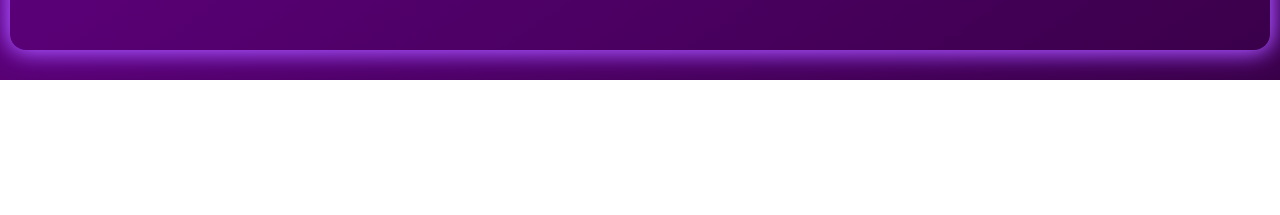
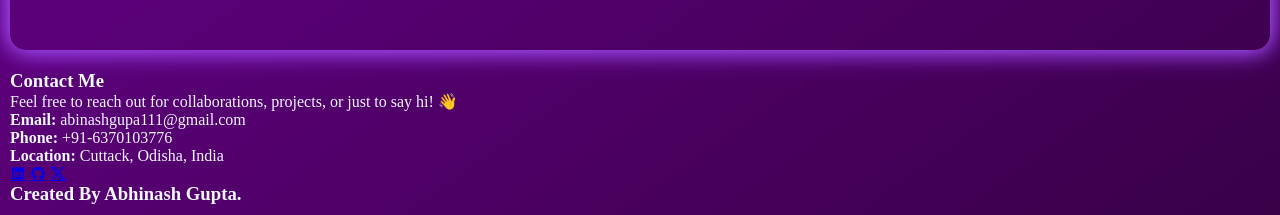
Before and after one commit to Abhinash01/Abhinash_Portfolio_Dark, a plain HTML site: page index.html in a window 1280 px wide. Shown: the part 2065-2280 px from the top of the page. Before the commit the page ends 2145 px from the top, so only its background shows below. Drawn offline with nearby package versions, Linux system fonts and the light colour scheme.

Commit message:
Contact Section Done

```diff
--- a/index.html
+++ b/index.html
@@ -16,7 +16,6 @@
             <h4>About</h4>
             <h4>Skills</h4>
             <h4>Projects</h4>
-            <h4>Education</h4>
             <h4>Contact</h4>
             <i class="ri-menu-3-line"></i>
         </nav>
@@ -25,7 +24,7 @@
         <div class="main">
             <div class="left">
                 <h3>Hi, I'm <span>Abhinash Gupta</span>.</h3>
-                <p>A Passionate Web Developer and a Learner. Crafting responsive websites with HTML, CSS, JavaScript.</p>
+                <p>A Passionate <strong>Web Developer</strong> and a <strong>Learner</strong>. Crafting responsive websites with <strong>HTML, CSS, JavaScript</strong>.</p>
                 <a href="Assets/Abhinash Gupta_Accc.pdf"><button>Get Resume</button></a>
             </div>
             <div class="right">
@@ -37,7 +36,7 @@
             <h3>About</h3>
             <div class="para">
             <p>
-                I am <strong>Abhinash Gupta</strong> a passionate and self-driven <strong>Web Developer</strong> with a background in Computer Application. I love building clean and responsive websties using <strong>HTML, CSS, JavaScript</strong>, and exploring more every day.
+                I am <strong>Abhinash Gupta</strong> a passionate and self-driven <strong>Web Developer</strong> with a background in Computer Application. I love building clean and responsive websties using <strong>HTML, CSS, JavaScript</strong> and exploring more every day.
             </p>
             <br>
             <p>
@@ -65,6 +64,25 @@
                 </div>
             </div>
           </section>
+          <!-- Contact Section -->
+          <section class="contact">
+            <h3>Contact Me</h3>
+            <p>Feel free to reach out for collaborations, projects, or just to say hi! 👋</p>
+
+            <div class="contact-details">
+                <p><strong>Email:</strong> abinashgupa111@gmail.com</p>
+                <p><strong>Phone:</strong> +91-6370103776</p>
+                <p><strong>Location:</strong> Cuttack, Odisha, India</p>
+              </div>
+              <div class="social-icons">
+                <a href="https://www.linkedin.com/in/abhinash-gupta-b0256621a/" target="_blank"><i class="ri-linkedin-box-fill"></i></a>
+                <a href="https://github.com/Abhinash01" target="_blank"><i class="ri-github-fill"></i></a>
+                <a href="https://x.com/Abhiiinash" target="_blank"><i class="ri-twitter-x-line"></i></a>
+              </div>
+          </section>
+          <footer>
+            <h3>Created By <strong>Abhinash Gupta</strong>.</h3>
+          </footer>
     </div>
 
     <script src="script.js"></script>
```
